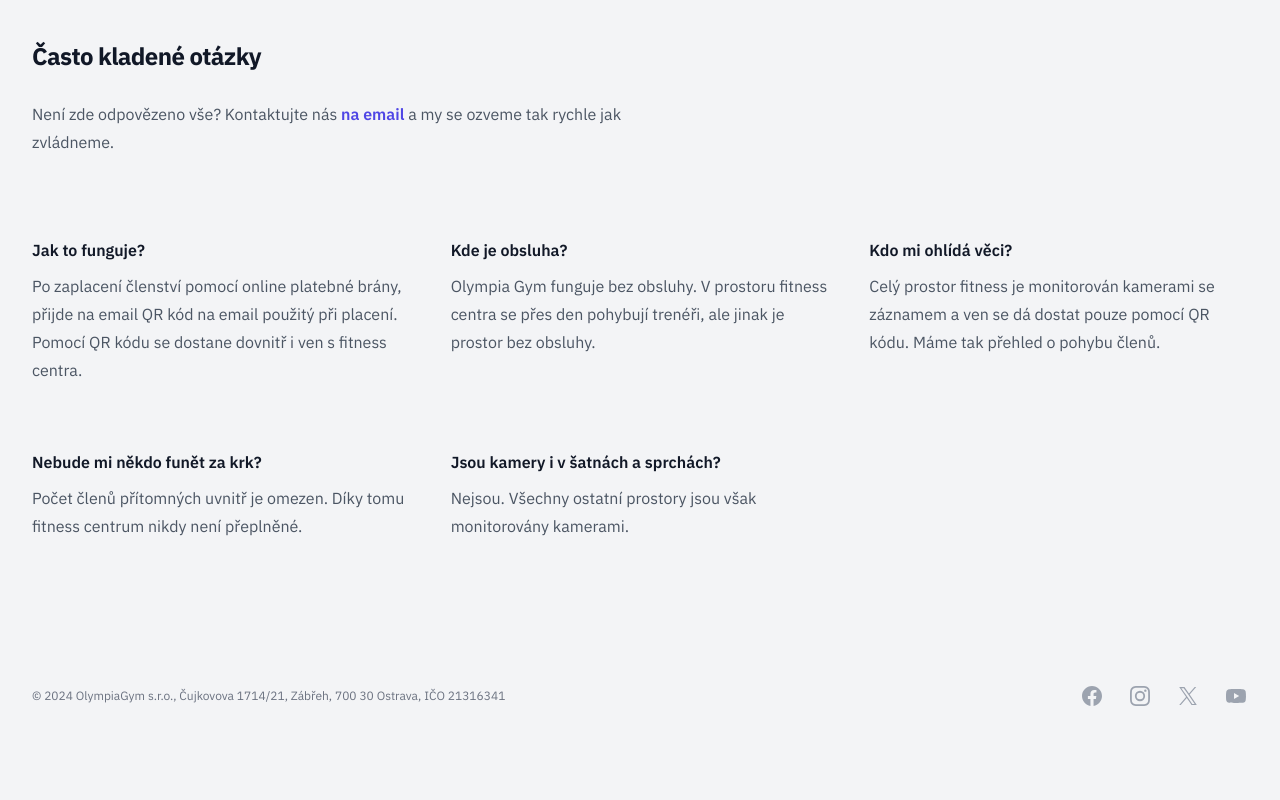
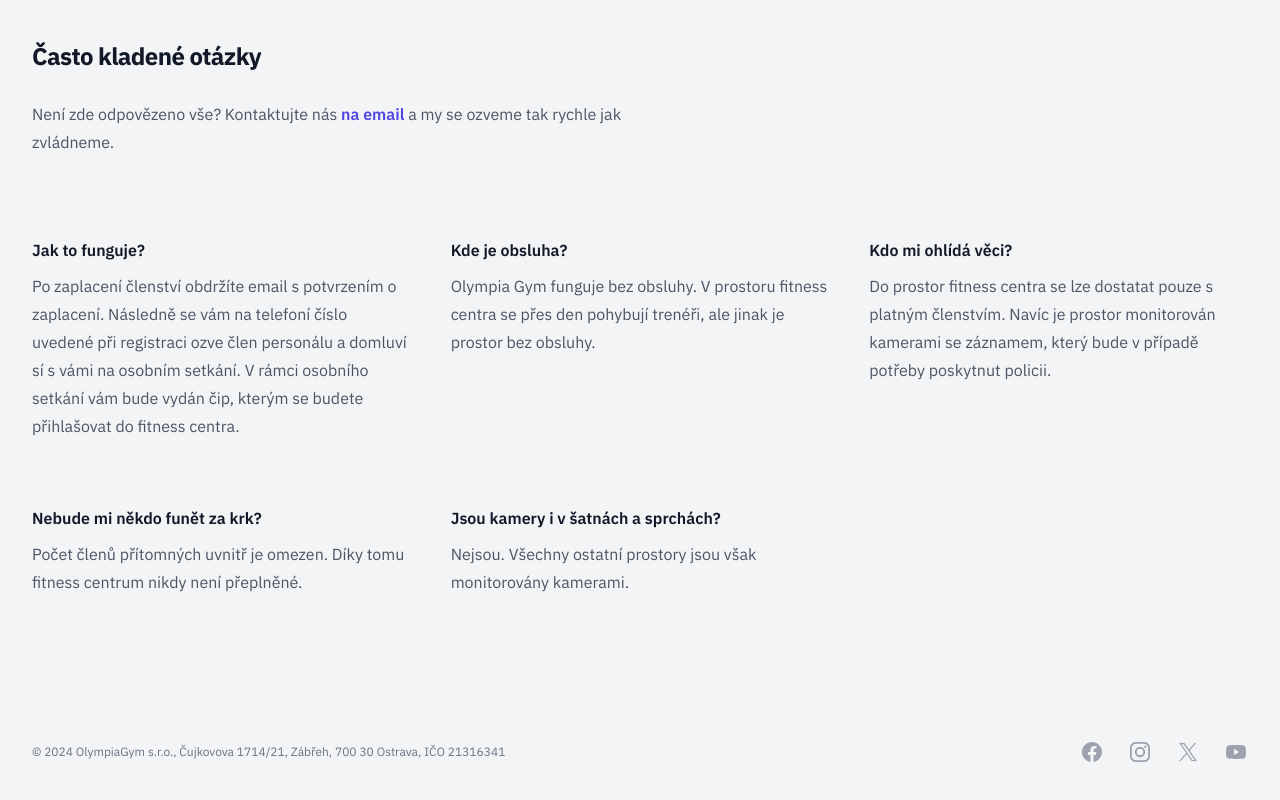
Before and after one commit to olympiagym/olympiagym.github.io, a website: page index.html in a window 1280 px wide. Shown: the part 2248-3048 px from the top of the page. Before the commit the page ends 3004 px from the top, so only its background shows below. Drawn offline with Linux system fonts and the light colour scheme.

Commit message:
updated description

```diff
--- a/index.html
+++ b/index.html
@@ -19,7 +19,7 @@
   <body class="bg-gray-100">
     <header class="absolute inset-x-0 top-0 z-50">
       <nav
-        class="flex items-center justify-between flex-wrap xs:flex-nowrap p-6 px-8 whitespace-nowrap"
+        class="flex flex-wrap items-center justify-between p-6 px-8 xs:flex-nowrap whitespace-nowrap"
         aria-label="Global">
         <div class="flex grow shrink-0 basis-1/3">
           <a href="#" class="-m-1.5 p-1.5">
@@ -280,9 +280,10 @@
                 Jak to funguje?
               </dt>
               <dd class="mt-2 text-base leading-7 text-gray-600">
-                Po zaplacení členství pomocí online platebné brány, přijde na
-                email QR kód na email použitý při placení. Pomocí QR kódu se
-                dostane dovnitř i ven s fitness centra.
+                Po zaplacení členství obdržíte email s potvrzením o zaplacení.
+                Následně se vám na telefoní číslo uvedené při registraci ozve člen
+                personálu a domluví sí s vámi na osobním setkání. V rámci osobního
+                setkání vám bude vydán čip, kterým se budete přihlašovat do fitness centra.
               </dd>
             </div>
             <div>
@@ -299,9 +300,8 @@
                 Kdo mi ohlídá věci?
               </dt>
               <dd class="mt-2 text-base leading-7 text-gray-600">
-                Celý prostor fitness je monitorován kamerami se záznamem a ven
-                se dá dostat pouze pomocí QR kódu. Máme tak přehled o pohybu
-                členů.
+                Do prostor fitness centra se lze dostatat pouze s platným členstvím.
+                Navíc je prostor monitorován kamerami se záznamem, který bude v případě potřeby poskytnut policii.
               </dd>
             </div>
             <div>
--- a/package.json
+++ b/package.json
@@ -1,7 +1,7 @@
 {
   "devDependencies": {
     "prettier": "3.0.3",
-    "tailwindcss": "^3.4.1"
+    "tailwindcss": "^3.4.10"
   },
   "scripts": {
     "build:css": "tailwindcss build -i src/input.css -o static/output.css"
```
Also changed, not shown: 1 other file.
